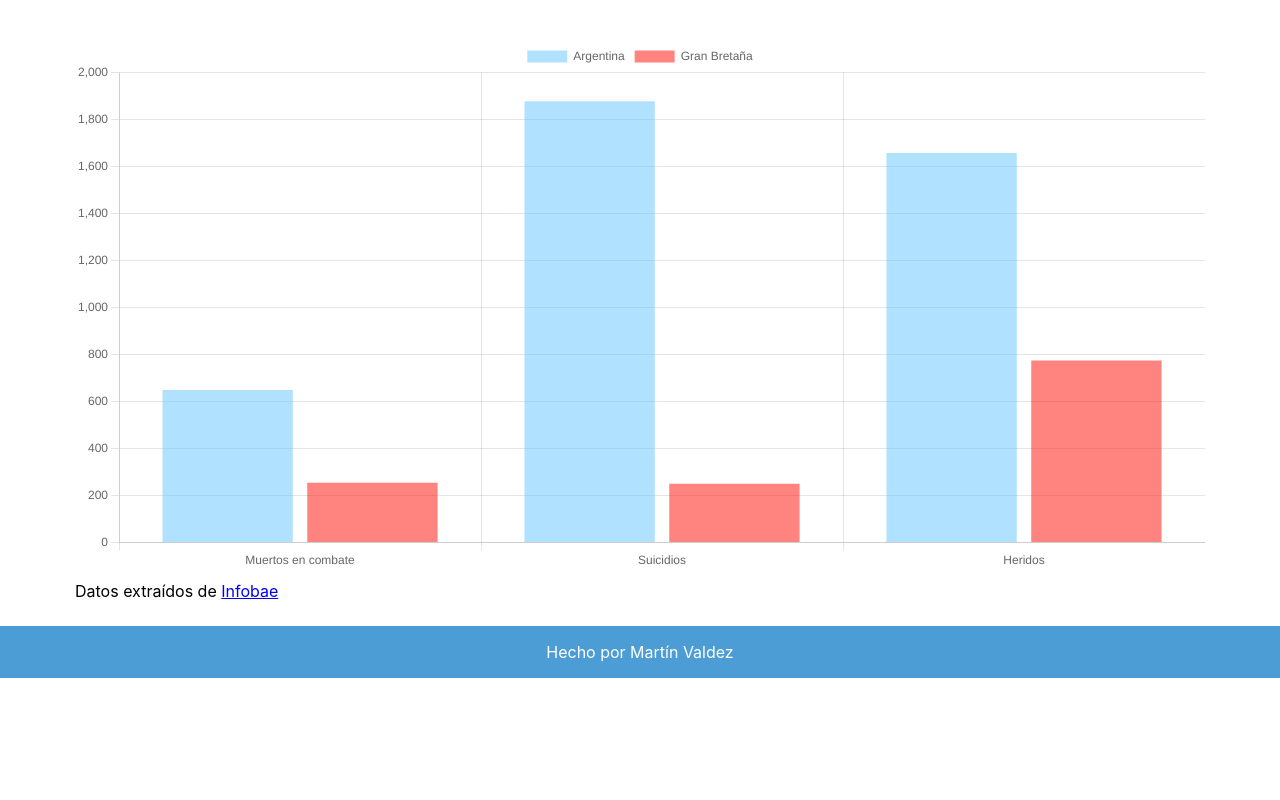
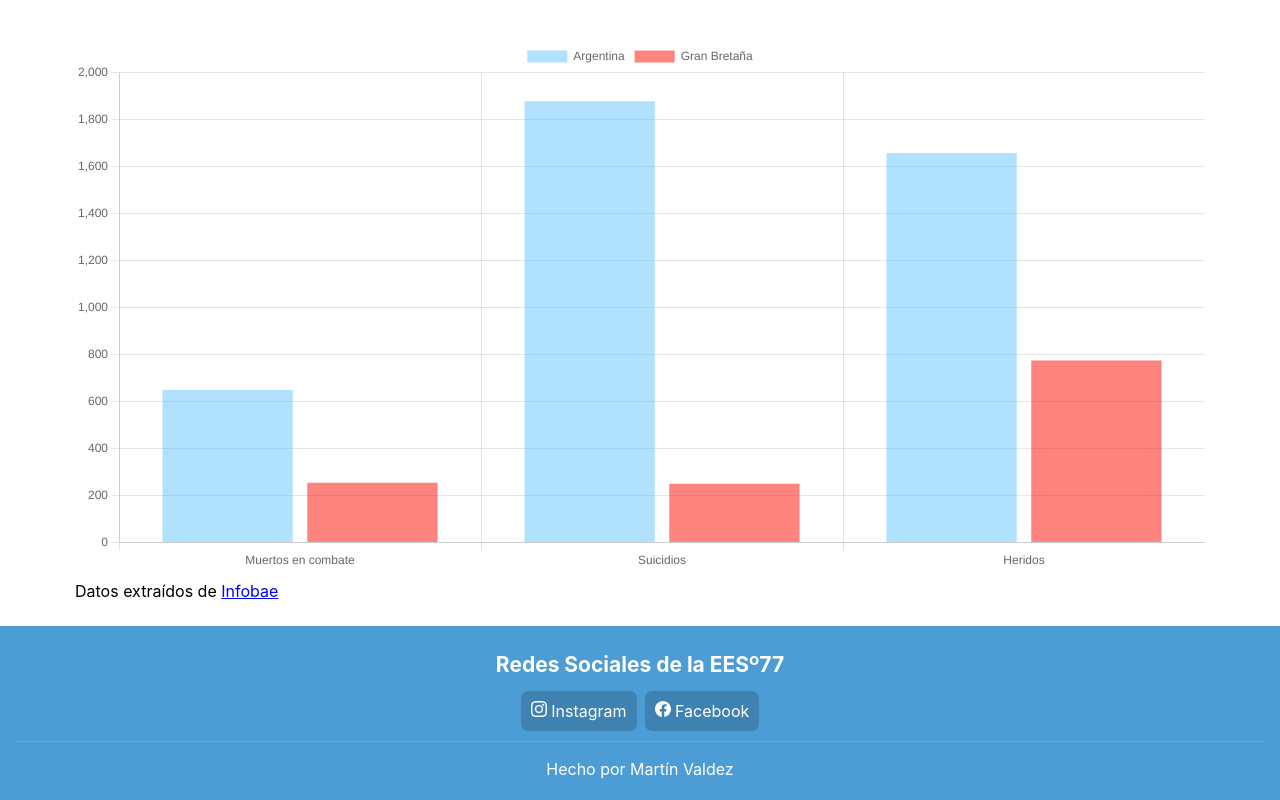
Before and after one commit to martinval11/tr_malvinas, a React (Create React App) app: page / in a window 1280 px wide. Shown: the part 1404-2204 px from the top of the page. Before the commit the page ends 2082 px from the top, so only its background shows below. Built offline with nearby package versions, Linux system fonts and the light colour scheme.

Commit message:
Add files via upload

```diff
--- a/src/App.js
+++ b/src/App.js
@@ -9,6 +9,8 @@ import {
 	Legend,
 } from 'chart.js';
 import { Bar } from 'react-chartjs-2';
+
+import { Facebook, Instagram } from 'react-bootstrap-icons';
 
 ChartJS.register(
 	CategoryScale,
@@ -157,7 +159,15 @@ export default function App() {
 				</section>
 			</main>
 
-			<footer className={styles.footer}>Hecho por Martín Valdez</footer>
+      <footer className={styles.footer}>
+        <h3>Redes Sociales de la EESº77</h3>
+				<div className="center">
+        <a href="" target="_blank" rel="noopener noreferrer"><Instagram />{' '}Instagram</a>
+        <a href="https://www.facebook.com/groups/423827537724306/" target="_blank" rel="noopener noreferrer"><Facebook />{' '}Facebook</a>
+				</div>
+				<br />
+        <span className={styles.madeby}>Hecho por Martín Valdez</span>
+      </footer>
 		</div>
 	);
 }
--- a/src/Home.module.css
+++ b/src/Home.module.css
@@ -16,11 +16,42 @@
 
 .footer {
   display: flex;
-  padding: 1rem;
+  flex-direction: column;
   justify-content: center;
   align-items: center;
+  padding: 1rem;
   background: #4C9CD5;
   color: #fff;
+}
+
+.footer h3 {
+  font-size: 21px;
+  margin: 10px 0 24px;
+}
+
+.footer a {
+  align-items: center;
+  justify-content: center;
+  padding: 10px;
+  background: #3f81b1;
+  margin: 4px;
+  width: 120px;
+  border-radius: 7px;
+  transition: all .2s;
+}
+
+.footer a:hover {
+  background: #356c94;
+}
+
+.madeby {
+  border-top: 1px solid #52b0f3;
+  width: 100%;
+  text-align: center;
+  padding: 17px 10px 5px;
+}
+
+.footer svg {
 }
 
 .title {
@@ -108,7 +139,7 @@
   font-size: 2rem;
 }
 
-@media screen and (max-width: 500px) {
+@media screen and (max-width: 590px) {
   .grid {
     width: 100%;
     flex-direction: column;
```
